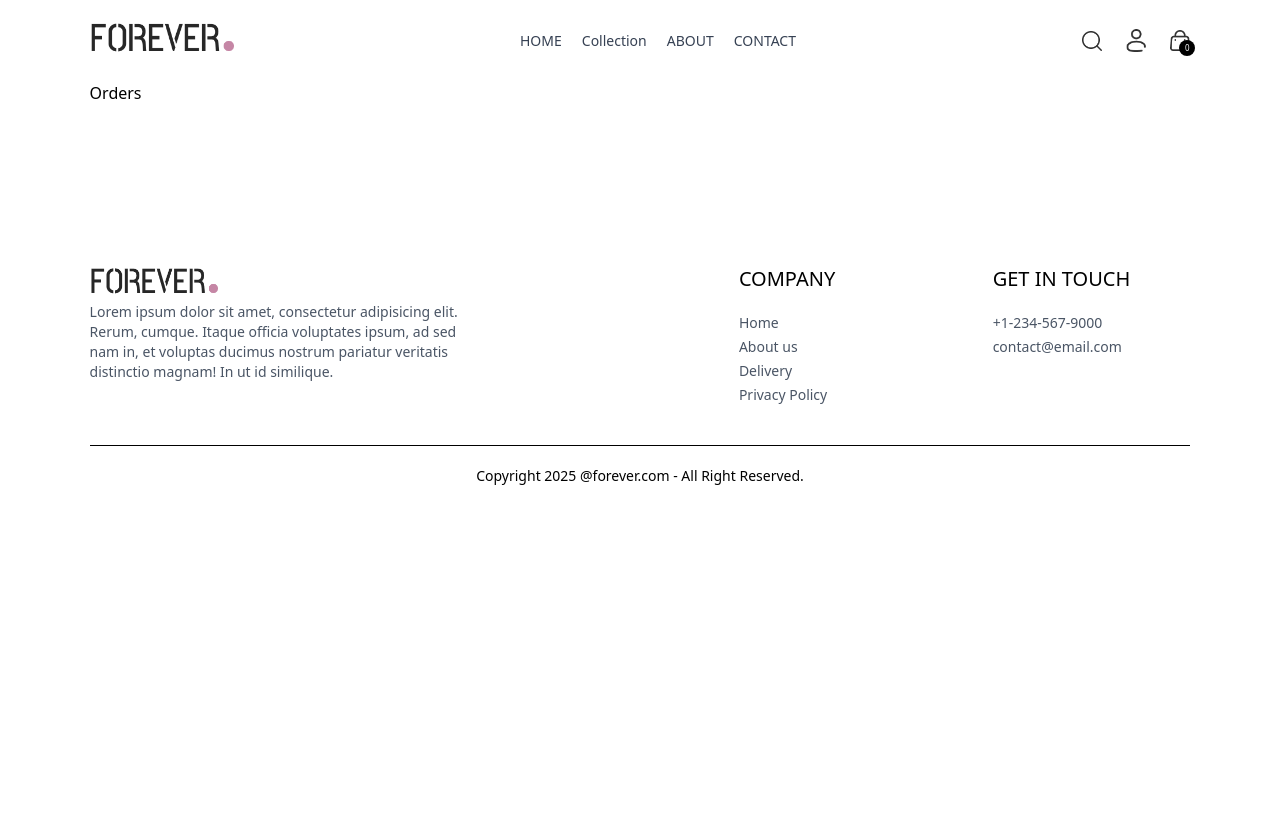
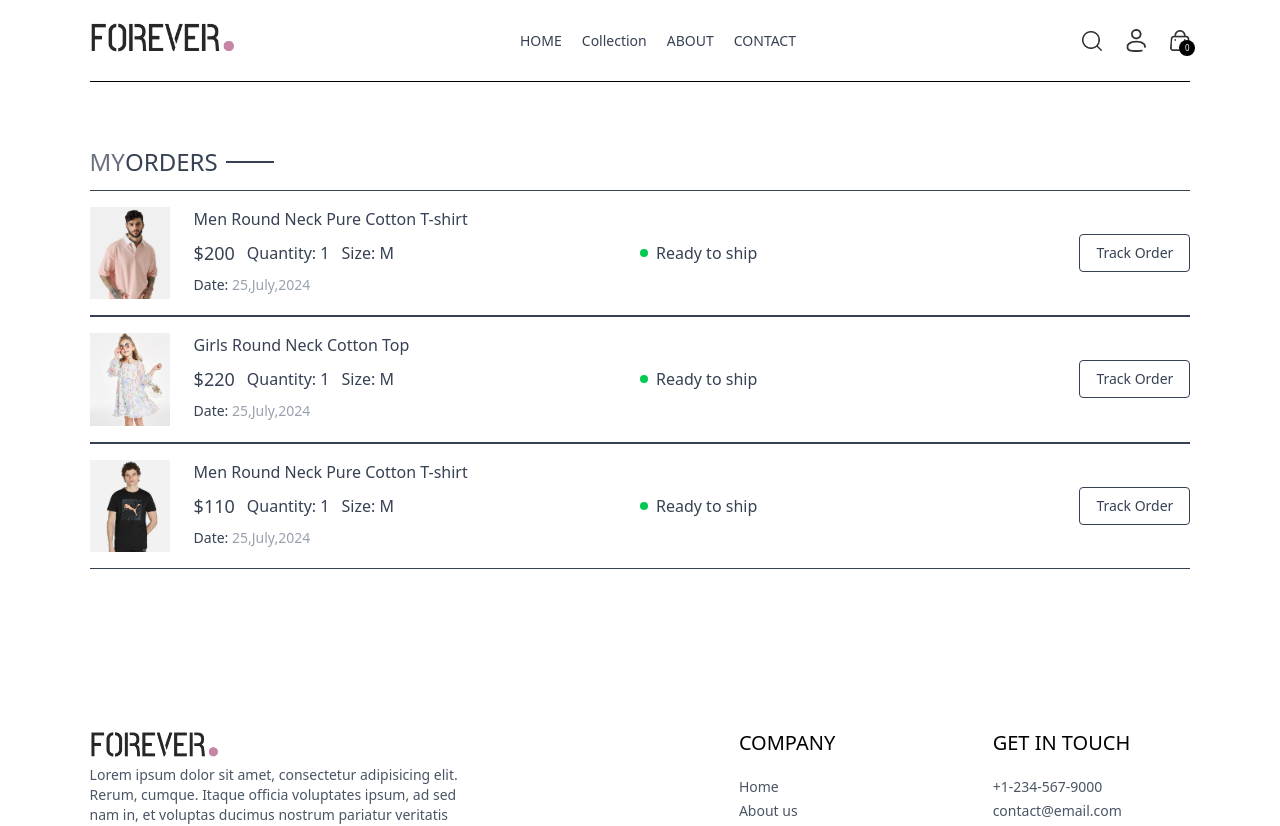
Before and after one commit to mubashir72/Ecommerce-Store-React, a React (Vite) app: page /orders in a window 1280 px wide. Shown: the top 826 px of the page. Before the commit the page ends 800 px from the top, so only its background shows below. Built offline with nearby package versions, Linux system fonts and the light colour scheme.

Commit message:
files updated

```diff
--- a/src/components/Navbar.jsx
+++ b/src/components/Navbar.jsx
@@ -37,7 +37,9 @@
           className="w-5 cursor-pointer"
         />
         <div className="group relative ">
-          <img className="w-5 cursor-pointer" src={assets.profile_icon} />
+          <Link to="/login">
+            <img className="w-5 cursor-pointer" src={assets.profile_icon} />
+          </Link>
           <div className="group-hover:block hidden absolute dropdown-menu right-0 pt-4 ">
             <div className="flex flex-col gap-2 w-36 py-3 px-5 bg-slate-100 text-gray-500 rounded">
               <p className="cursor-pointer hover:text-black">My Profile</p>
--- a/src/pages/Login.jsx
+++ b/src/pages/Login.jsx
@@ -1,7 +1,12 @@
-import React from "react";
+import React, { useState } from "react";
 
 const Login = () => {
-  return <div>Login</div>;
+  const [currentState, setCurrentState] = useState("Sign Up");
+  return (
+    <form className="flex flex-col items-center w-[90%] sm:max-w-96 m-auto mt-14 gap-4 text-gray-800">
+      <div></div>
+    </form>
+  );
 };
 
 export default Login;
--- a/src/pages/Orders.jsx
+++ b/src/pages/Orders.jsx
@@ -1,7 +1,52 @@
-import React from "react";
+import React, { useContext } from "react";
+import { ShopContext } from "../context/ShopContext";
+import Title from "../components/Title";
 
 const Orders = () => {
-  return <div>Orders</div>;
+  const { products, currency } = useContext(ShopContext);
+
+  return (
+    <div className="border-t pt-16">
+      <div className="text-2xl">
+        <Title text1={"MY"} text2={"ORDERS"} />
+      </div>
+      <div>
+        {products.slice(1, 4).map((item, index) => (
+          <div
+            key={index}
+            className="py-4 border-t border-b text-gray-700 flex flex-col md:flex-row md:items-center md:justify-between gap-4"
+          >
+            <div className="flex items-start gap-6 text-sm">
+              <img className="w-16 sm:w-20" src={item.image[0]} alt="" />
+              <div>
+                <p className="sm:text-base font-medium">{item.name}</p>
+                <div className="flex items-center gap-3 mt-2 text-base">
+                  <p className="text-lg">
+                    {currency}
+                    {item.price}
+                  </p>
+                  <p>Quantity: 1</p>
+                  <p>Size: M</p>
+                </div>
+                <p className="mt-2">
+                  Date: <span className="text-gray-400">25,July,2024</span>
+                </p>
+              </div>
+            </div>
+            <div className="md:w-1/2 flex justify-between">
+              <div className="flex items-center gap-2">
+                <p className="min-w-2 h-2 rounded-full bg-green-500"></p>
+                <p className="text-sm md:text-base">Ready to ship</p>
+              </div>
+              <button className="border px-4 py-2 text-sm font-medium rounded-sm">
+                Track Order
+              </button>
+            </div>
+          </div>
+        ))}
+      </div>
+    </div>
+  );
 };
 
 export default Orders;
--- a/src/pages/PlaceOrder.jsx
+++ b/src/pages/PlaceOrder.jsx
@@ -1,9 +1,13 @@
-import React from "react";
+import React, { useContext, useState } from "react";
 import Title from "../components/Title";
-
 import CartTotal from "../components/CartTotal";
+import { assets } from "../assets/assets";
+import { ShopContext } from "../context/ShopContext";
 
 const PlaceOrder = () => {
+  const [method, setMethod] = useState("cod");
+  const { navigate } = useContext(ShopContext);
+
   return (
     <div className="flex flex-col sm:flex-row justify-between gap-4 pt-5 sm:pt-14 min-h-[80vh] border-t">
       {/* left side */}
@@ -70,7 +74,51 @@
         </div>
         <div className="mt-12">
           <Title text1={"PAYMENT"} text2={"METHOD"} />
-          <div className="flex gap-3 flex-col lg:flex-row"></div>
+          <div className="flex gap-3 flex-col lg:flex-row">
+            <div
+              onClick={() => setMethod("stripe")}
+              className="flex items-center gap-3 border p-2 px-3 cursor-pointer"
+            >
+              <p
+                className={`min-w-3.5 h-3.5 border rounded-full ${
+                  method === "stripe" ? "bg-green-400" : ""
+                }`}
+              ></p>
+              <img className="h-5 mx-4" src={assets.stripe_logo} alt="" />
+            </div>
+            <div
+              onClick={() => setMethod("razorpay")}
+              className="flex items-center gap-3 border p-2 px-3 cursor-pointer"
+            >
+              <p
+                className={`min-w-3.5 h-3.5 border rounded-full ${
+                  method === "razorpay" ? "bg-green-400" : ""
+                }`}
+              ></p>
+              <img className="h-5 mx-4" src={assets.razorpay_logo} alt="" />
+            </div>
+            <div
+              onClick={() => setMethod("cod")}
+              className="flex items-center gap-3 border p-2 px-3 cursor-pointer"
+            >
+              <p
+                className={`min-w-3.5 h-3.5 border rounded-full ${
+                  method === "cod" ? "bg-green-400" : ""
+                }`}
+              ></p>
+              <p className="text-gray-500 text-sm font-medium mx-4">
+                CASH ON DELIVERY
+              </p>
+            </div>
+          </div>
+          <div className="w-full text-end mt-8">
+            <button
+              onClick={() => navigate("/orders")}
+              className="bg-black text-white px-16 py-3 text-sm "
+            >
+              PLACE ORDER
+            </button>
+          </div>
         </div>
       </div>
     </div>
```
